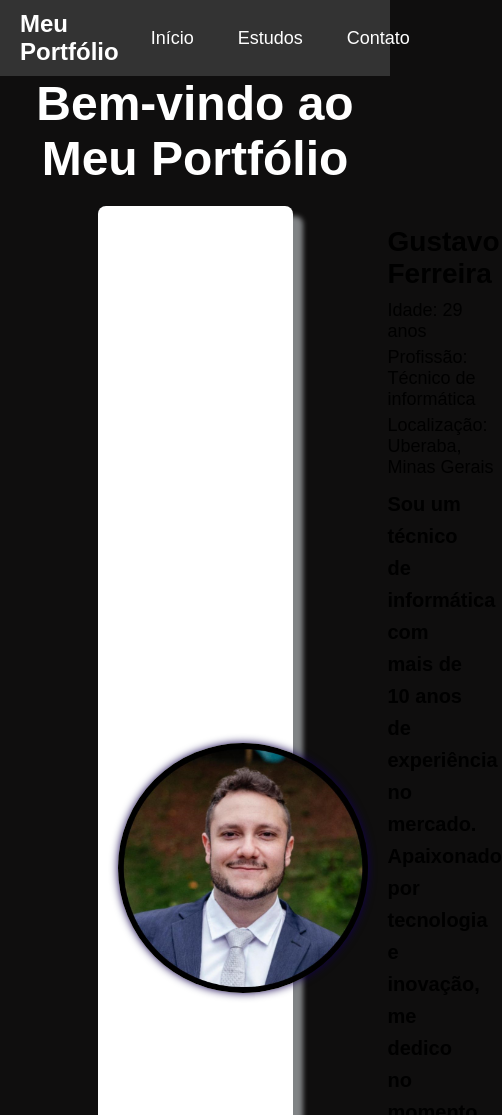
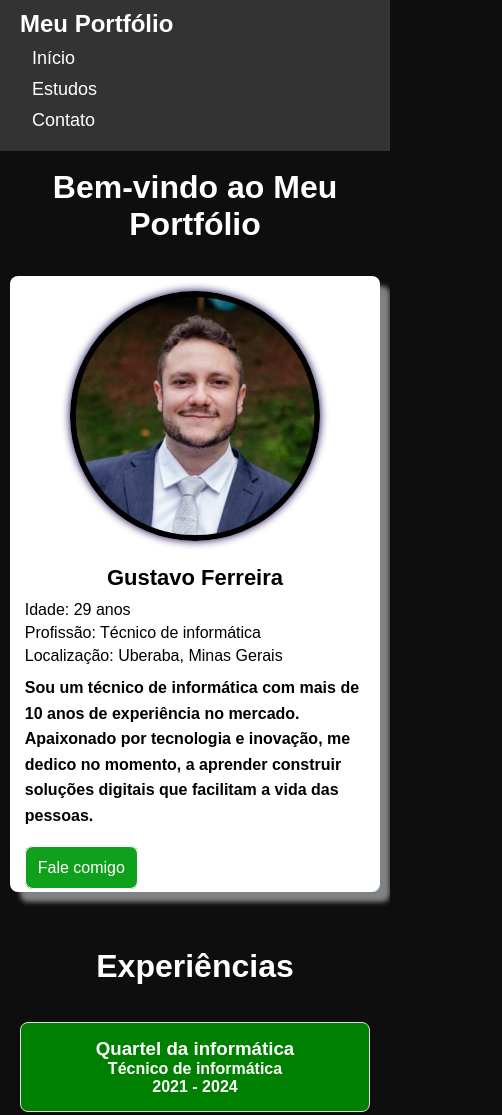
Before and after one commit to GustavoHCFads/GustavoFerreiraPortifolio, a plain HTML site: page index.html in a window 390 px wide. Shown: the top 1115 px of the page, 502 px wide, since content can reach past the window. Drawn offline with Linux system fonts and the light colour scheme.

Commit message:
Update styles.css
Reponsivo a celulares 1

```diff
--- a/css/styles.css
+++ b/css/styles.css
@@ -228,3 +228,66 @@ body {
     transform: scale(1.05);
     padding: 20px;
 }
+
+/* RESPONSIVIDADE PARA DISPOSITIVOS MÓVEIS */
+@media (max-width: 768px) {
+  .navbar {
+    flex-direction: column;
+    align-items: flex-start;
+  }
+
+  .nav-links {
+    flex-direction: column;
+    width: 100%;
+    padding: 0;
+    margin-top: 10px;
+  }
+
+  .nav-links li {
+    margin-left: 0;
+    margin-bottom: 10px;
+  }
+
+  .title-section h1 {
+    font-size: 2rem;
+    text-align: center;
+    padding: 0 10px;
+  }
+
+  .profile {
+    flex-direction: column;
+    max-width: 95%;
+    padding: 15px;
+    margin-top: 15px;
+  }
+
+  .profile-info {
+    margin-left: 0;
+    margin-top: 20px;
+  }
+
+  .profile-info h2 {
+    font-size: 22px;
+    text-align: center;
+  }
+
+  .profile-info ul li,
+  .experiences ul li {
+    font-size: 16px;
+  }
+
+  .profile-info p {
+    font-size: 16px;
+    width: 100%;
+  }
+
+  .product-card {
+    width: 100%;
+    margin-bottom: 20px;
+  }
+
+  .contact-red a {
+    font-size: 16px;
+    padding: 12px;
+  }
+}
```
